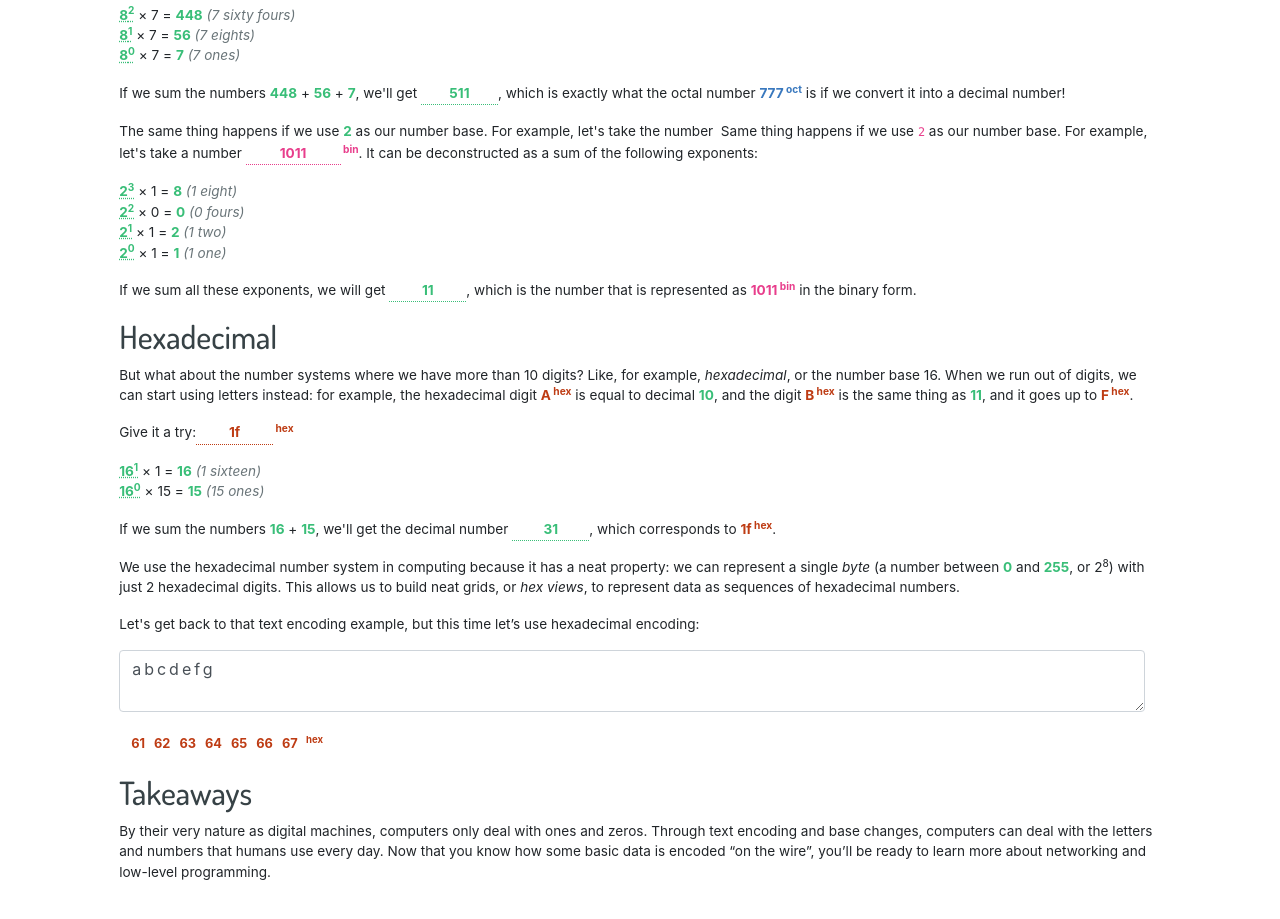
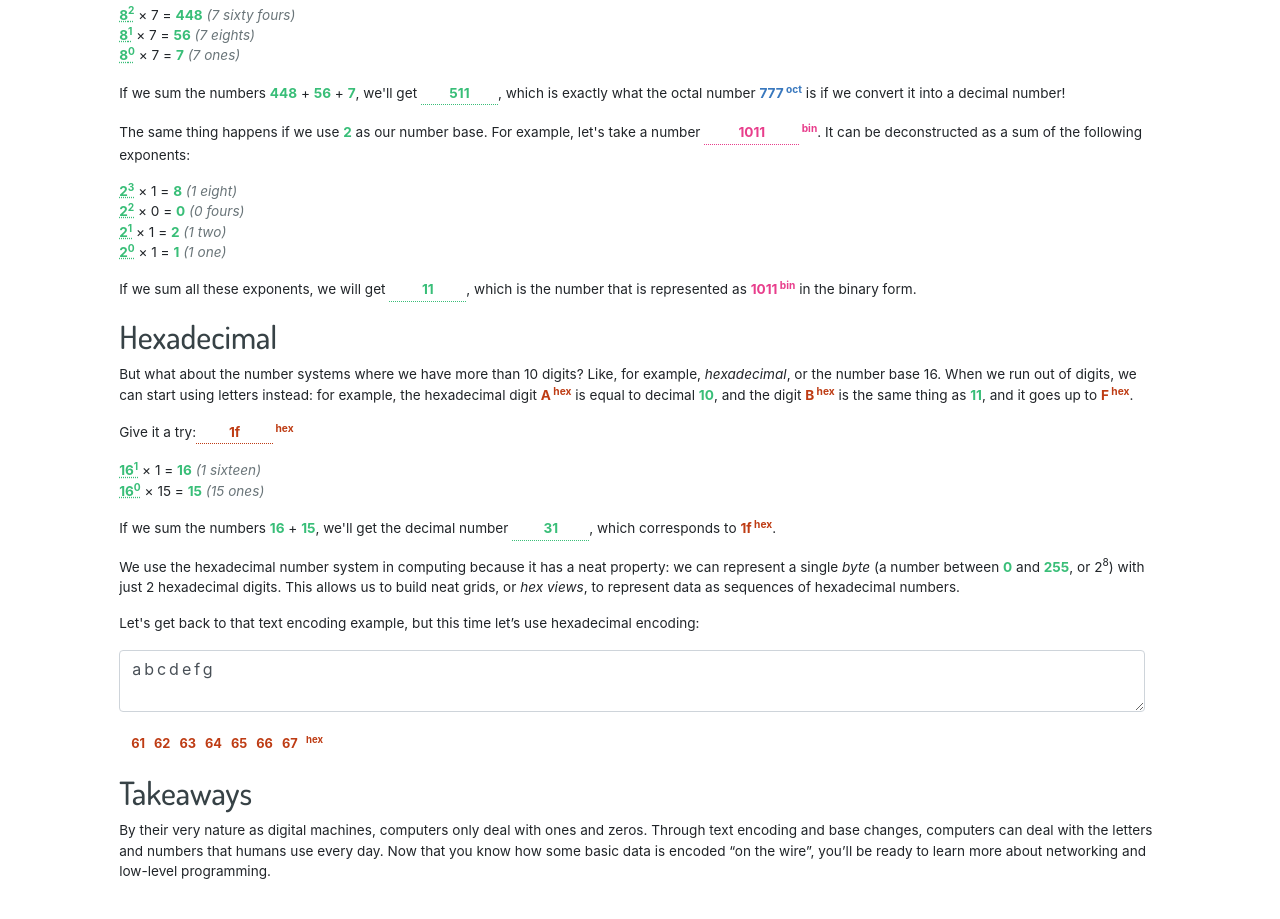
Before and after one commit to LowLevelAcademy/LowLevelAcademy, a Next.js app: page /prerequisites/binary-and-hexadecimal-numbers in a window 1280 px wide. Shown: the part 1160-2079 px from the top of the page. Built offline with nearby package versions, Linux system fonts and the light colour scheme.

Commit message:
Remove duplicate phrasing
Current version of the number-encoding tutorial text has a duplicated
phrase with two different stylings; saved the more consistent of the
two.

```diff
--- a/components/prerequisites/number-encoding/index.tsx
+++ b/components/prerequisites/number-encoding/index.tsx
@@ -222,9 +222,7 @@ export const BinaryPlayground: React.FC = () => {
       <p>
         <span>
           The same thing happens if we use <Dec>2</Dec> as our number base. For
-          example, let&apos;s take the number&nbsp; Same thing happens if we use{" "}
-          <code>2</code> as our number base. For example, let&apos;s take a
-          number&nbsp;
+          example, let&apos;s take a number&nbsp;
         </span>
         <BinInput
           value={number.toString(2)}
```
